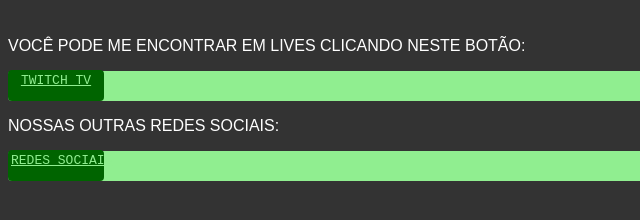
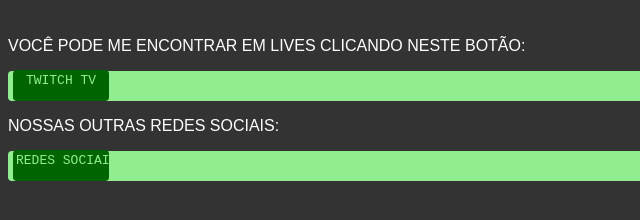
Before and after one commit to GamerCleanVic/JottaLPB, a plain HTML site: page index.html in a window 1280 px wide. Shown: the part 162-382 px from the top of the page, 0-640 px from the left. Drawn offline with Linux system fonts and the light colour scheme.

Commit message:
Update index.html

```diff
--- a/index.html
+++ b/index.html
@@ -25,6 +25,8 @@
   border-radius:4px;
   text-align:center;
   padding:3px;
+  text-decoration:none;
+  margin-left:5px;
 }
 a:hover{
   background-color:#e6b800;
```
